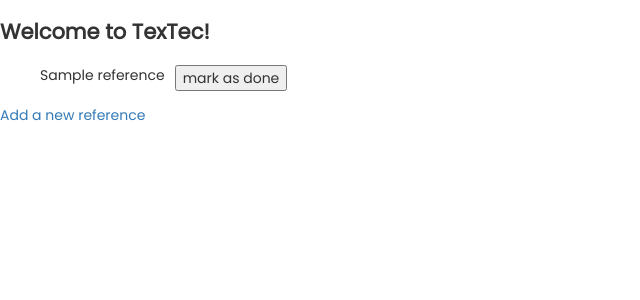
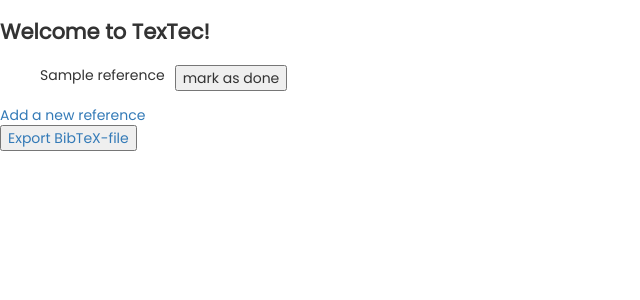
Before and after one commit to jobatabs/textec, a Flask app: template src/templates/index.html in a window 1280 px wide. Shown: the top 300 px of the page, without its empty margins (0-640 px from the left). Run offline with Flask 3, Linux system fonts and the light colour scheme; the template is opened without the code that fills it: most values are stand-ins (such as "Sample title", 1, 10 or a date in 2020).

Commit message:
Add export BibTeX-file functionality

```diff
--- a/src/app.py
+++ b/src/app.py
@@ -1,4 +1,4 @@
-from flask import redirect, render_template, request, jsonify, flash
+from flask import redirect, render_template, request, jsonify, flash, send_file
 from db_helper import reset_db
 from repositories.reference_repository import get_references, create_reference, set_done
 from config import app, test_env
@@ -39,6 +39,13 @@ def toggle_todo(todo_id):
     set_done(todo_id)
     return redirect("/")
 
+@app.route("/export_bibtex_file")
+def export_bibtex_file():
+    references = get_references()
+    create_bibfile(references)
+
+    return send_file("../references.bib", as_attachment=True, download_name="references.bib")
+
 
 # testausta varten oleva reitti
 if test_env:
--- a/src/templates/index.html
+++ b/src/templates/index.html
@@ -38,5 +38,10 @@ TexTec
 <div>
   <a href="/new">Add a new reference </a>
 </div>
+{% if references %}
+  <a href="/export_bibtex_file">
+    <button>Export BibTeX-file</button>
+  </a>
+{% endif %}
 
 {% endblock %}
```
